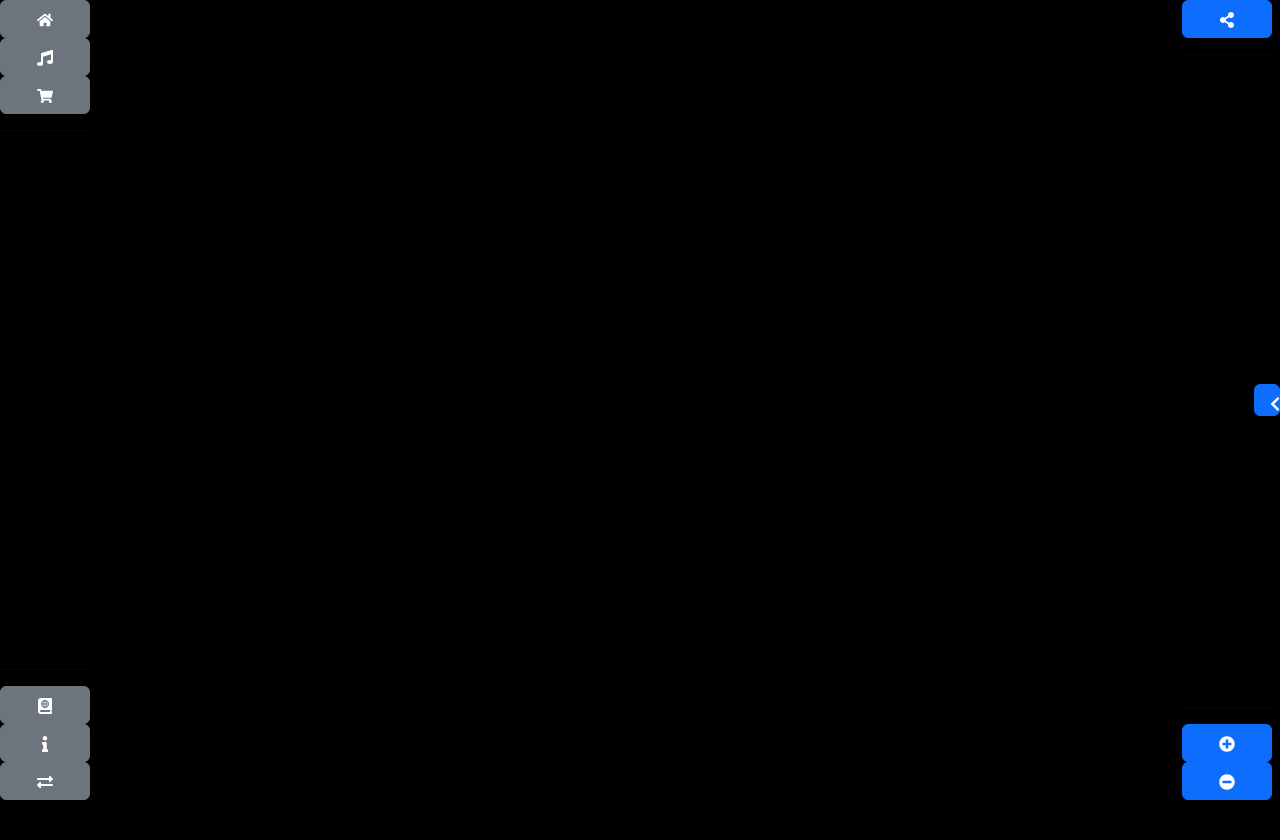
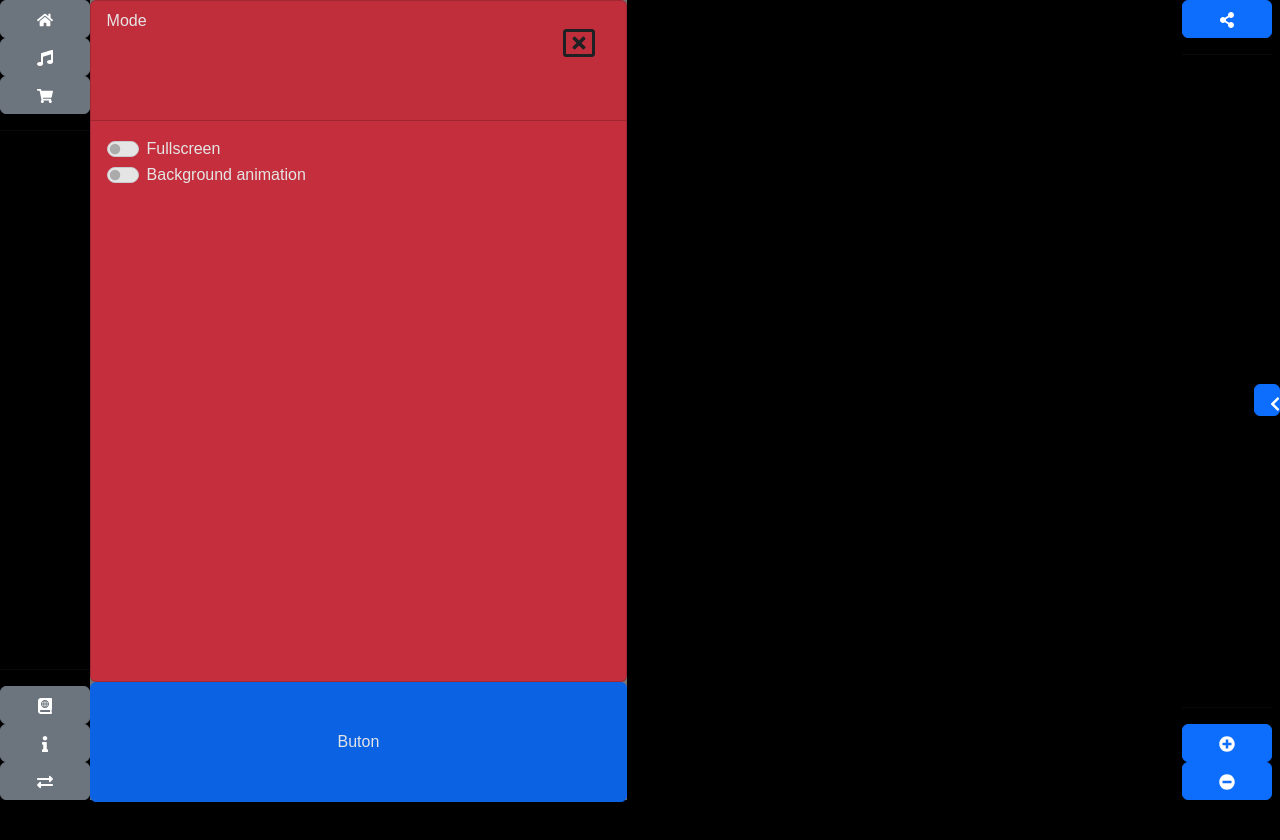
Before and after one commit to maramau/radiotango, a React (Create React App) app: page / in a window 1280 px wide. Both pictures are taken after a click on the button 44 px from the left and 781 px from the top of the page. Shown: the top 840 px of the page. Built offline with nearby package versions, Linux system fonts and the light colour scheme.

Commit message:
pages/pages: Added a Mode Component. On it, added a way to make the website fullscreen

```diff
--- a/src/components/bar-left/Component.jsx
+++ b/src/components/bar-left/Component.jsx
@@ -15,7 +15,7 @@ import Stack          from 'react-bootstrap/Stack';
 import './styles.css';
 
 const BarLeft = () => {
-  const { changeContentLeft, changeIsClosedLeft } = useContext(ContentContext);
+  const { changeContentLeft } = useContext(ContentContext);
 
   return (
     <div className="stack-container">
@@ -40,7 +40,7 @@ const BarLeft = () => {
                 <Button variant="secondary">
                   <FaInfo/>
                 </Button>
-                <Button variant="secondary">
+                <Button variant="secondary" onClick={() => {changeContentLeft('Mode');}}>
                   <FaExchangeAlt/>
                 </Button>
             </div>
--- a/src/pages/pages/index.js
+++ b/src/pages/pages/index.js
@@ -1,4 +1,5 @@
-import * as Home from 'pages/pages/home/Component';
-import * as Genres from 'pages/pages/genres/Component';
+import * as Home        from 'pages/pages/home/Component';
+import * as Genres      from 'pages/pages/genres/Component';
+import * as Mode        from 'pages/pages/mode/Component';
 
-export {Home, Genres};
+export {Home, Genres, Mode};
--- /dev/null
+++ b/src/pages/pages/mode/Component.jsx
@@ -0,0 +1,55 @@
+import { useState } from 'react';
+import Form from 'react-bootstrap/Form';
+
+import './styles.css';
+
+const Component = () => {
+    const [checkedFull, setCheckedFull] = useState(false);
+
+    const toggleFullscreen = (e) => {
+        const elem = document.documentElement;
+
+        if (checkedFull) {
+            if (document.exitFullscreen) {
+                document.exitFullscreen();
+            } else if (document.webkitExitFullscreen) {
+                document.webkitExitFullscreen();
+            } else if (document.msExitFullscreen) {
+                document.msExitFullscreen();
+            }
+
+        } else {
+            if (elem.requestFullscreen) {
+                elem.requestFullscreen();
+            } else if (elem.webkitRequestFullscreen) {
+                elem.webkitRequestFullscreen();
+            } else if (elem.msRequestFullscreen) {
+                elem.msRequestFullscreen();
+            }
+        }
+        setCheckedFull(checkedFull => !checkedFull);
+    };
+
+    return (
+        <>
+        <Form>
+            <Form.Check
+                type="switch"
+                label="Fullscreen"
+                onChange={toggleFullscreen}
+            />
+            <Form.Check
+                type="switch"
+                label="Background animation"
+            />
+        </Form>
+        </>
+    );
+};
+
+const data = {
+    title: 'Mode',
+    body: <Component/>
+};
+
+export default data;
--- /dev/null
+++ b/src/pages/pages/mode/styles.css
@@ -0,0 +1,14 @@
+/* Safari */
+:-webkit-full-screen {
+    filter: blur(1px);
+}
+
+/* IE11 */
+:-ms-fullscreen {
+    filter: blur(1px);
+}
+
+/* Standard syntax */
+:fullscreen {
+    filter: blur(1px);
+}
```
